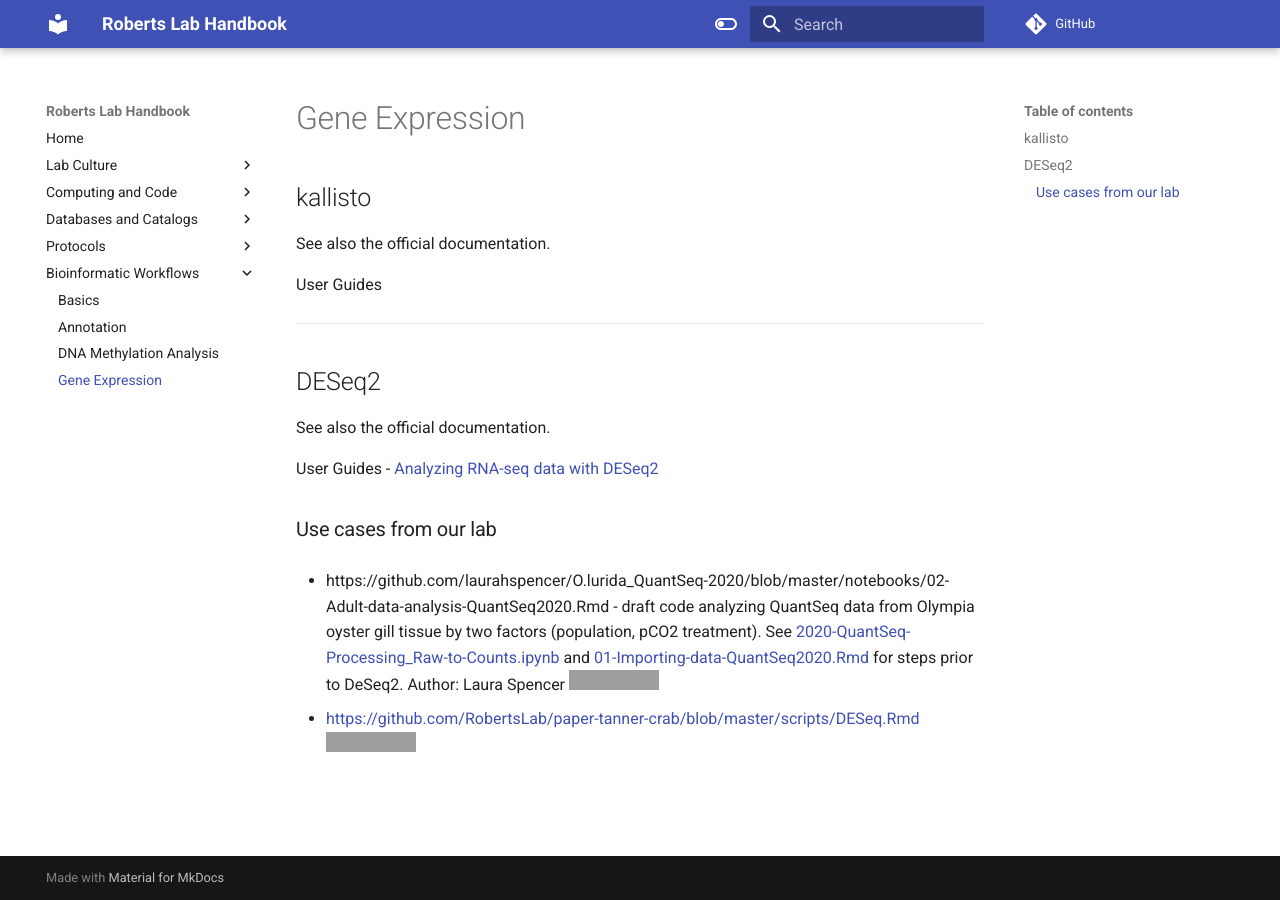
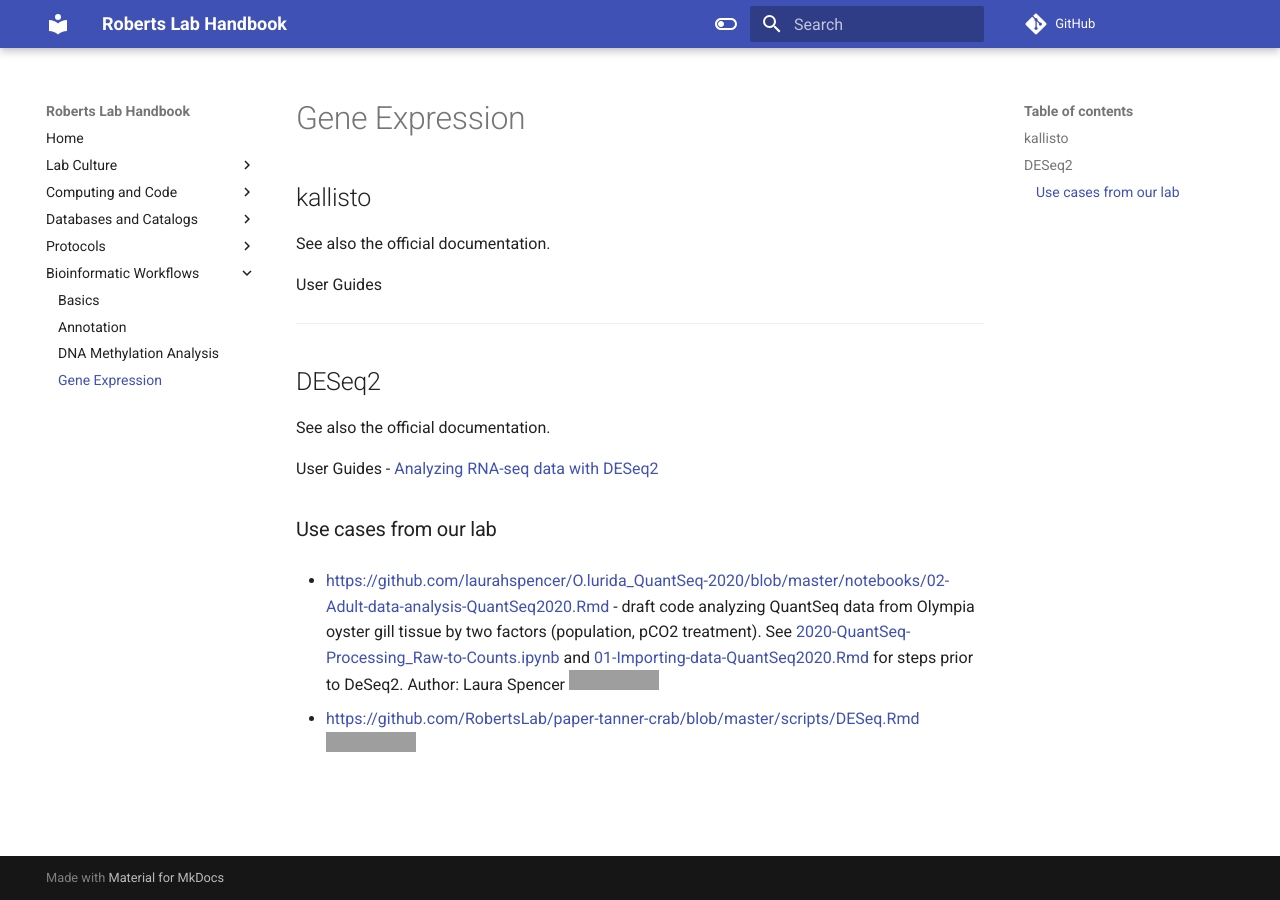
Before and after one commit to RobertsLab/resources, an MkDocs documentation site: the page built from docs/bio-Gene-expression.md, in a window 1280 px wide. Built offline with MkDocs 1.6.1 and Material for MkDocs 9.7.7, drawn with Linux system fonts in a browser that asks for light colours; comment, search, counter and statistics services are not loaded; grey boxes are pictures that could not be loaded.

```diff
--- a/docs/bio-Gene-expression.md
+++ b/docs/bio-Gene-expression.md
@@ -20,6 +20,6 @@ User Guides
 
 
 ### Use cases from our lab
-- https://github.com/laurahspencer/O.lurida_QuantSeq-2020/blob/master/notebooks/02-Adult-data-analysis-QuantSeq2020.Rmd - draft code analyzing QuantSeq data from Olympia oyster gill tissue by two factors (population, pCO2 treatment). See [2020-QuantSeq-Processing_Raw-to-Counts.ipynb](https://github.com/laurahspencer/O.lurida_QuantSeq-2020/blob/master/notebooks/2020-QuantSeq-Processing_Raw-to-Counts.ipynb) and [01-Importing-data-QuantSeq2020.Rmd](0https://github.com/laurahspencer/O.lurida_QuantSeq-2020/blob/master/notebooks/01-Importing-data-QuantSeq2020.Rmd) for steps prior to DeSeq2. Author: Laura Spencer  ![GitHub last commit](https://img.shields.io/github/last-commit/laurahspencer/O.lurida_QuantSeq-2020)
+- <https://github.com/laurahspencer/O.lurida_QuantSeq-2020/blob/master/notebooks/02-Adult-data-analysis-QuantSeq2020.Rmd> - draft code analyzing QuantSeq data from Olympia oyster gill tissue by two factors (population, pCO2 treatment). See [2020-QuantSeq-Processing_Raw-to-Counts.ipynb](https://github.com/laurahspencer/O.lurida_QuantSeq-2020/blob/master/notebooks/2020-QuantSeq-Processing_Raw-to-Counts.ipynb) and [01-Importing-data-QuantSeq2020.Rmd](0https://github.com/laurahspencer/O.lurida_QuantSeq-2020/blob/master/notebooks/01-Importing-data-QuantSeq2020.Rmd) for steps prior to DeSeq2. Author: Laura Spencer  ![GitHub last commit](https://img.shields.io/github/last-commit/laurahspencer/O.lurida_QuantSeq-2020)
 
 - <https://github.com/RobertsLab/paper-tanner-crab/blob/master/scripts/DESeq.Rmd> ![GitHub last commit](https://img.shields.io/github/last-commit/RobertsLab/paper-tanner-crab)
```
